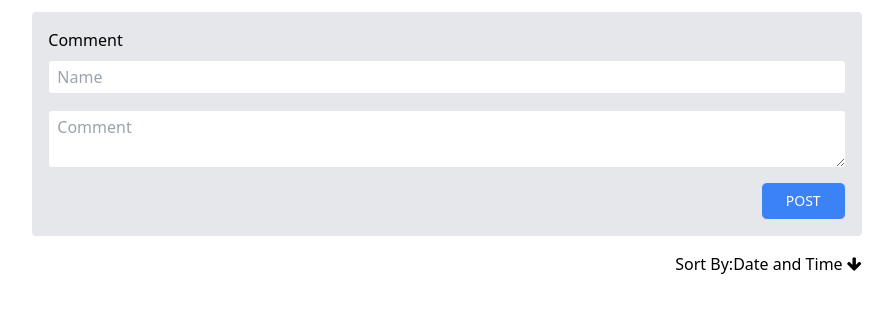
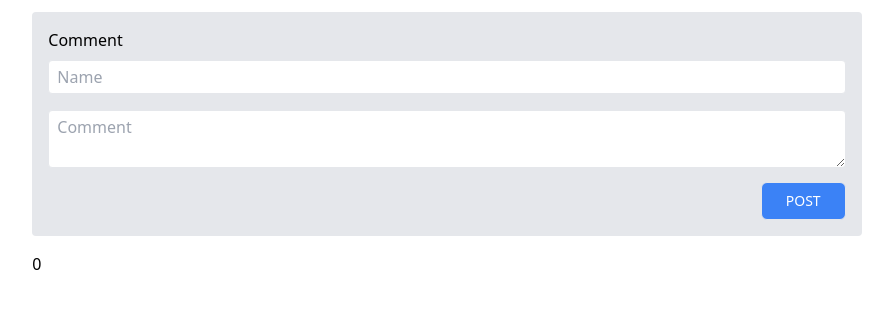
Before and after one commit to lalitmee/comments-and-replies, a React (Vite) app: page / in a window 1280 px wide. Shown: the top 312 px of the page, without its empty margins (193-1086 px from the left). Built offline with nearby package versions, Linux system fonts and the light colour scheme.

Commit message:
fix sorting button to show only when comments > 0

```diff
--- a/src/App.jsx
+++ b/src/App.jsx
@@ -105,6 +105,7 @@ function App() {
     <div className="mx-auto md:w-full lg:w-8/12 xl:w-8/12 2xl:w-6/12 bg-white p-3">
       <Comment onPost={onPost} editable />
       <div className="mt-4">
+        {comments.length && (
           <div className="flex justify-end">
             <label>Sort By:</label>
             <button
@@ -120,6 +121,7 @@ function App() {
               )}
             </button>
           </div>
+        )}
         {comments.map((comment) => (
           <ShowComment
             key={comment.id}
```
Lines whose indentation alone changed are shown as unchanged.
